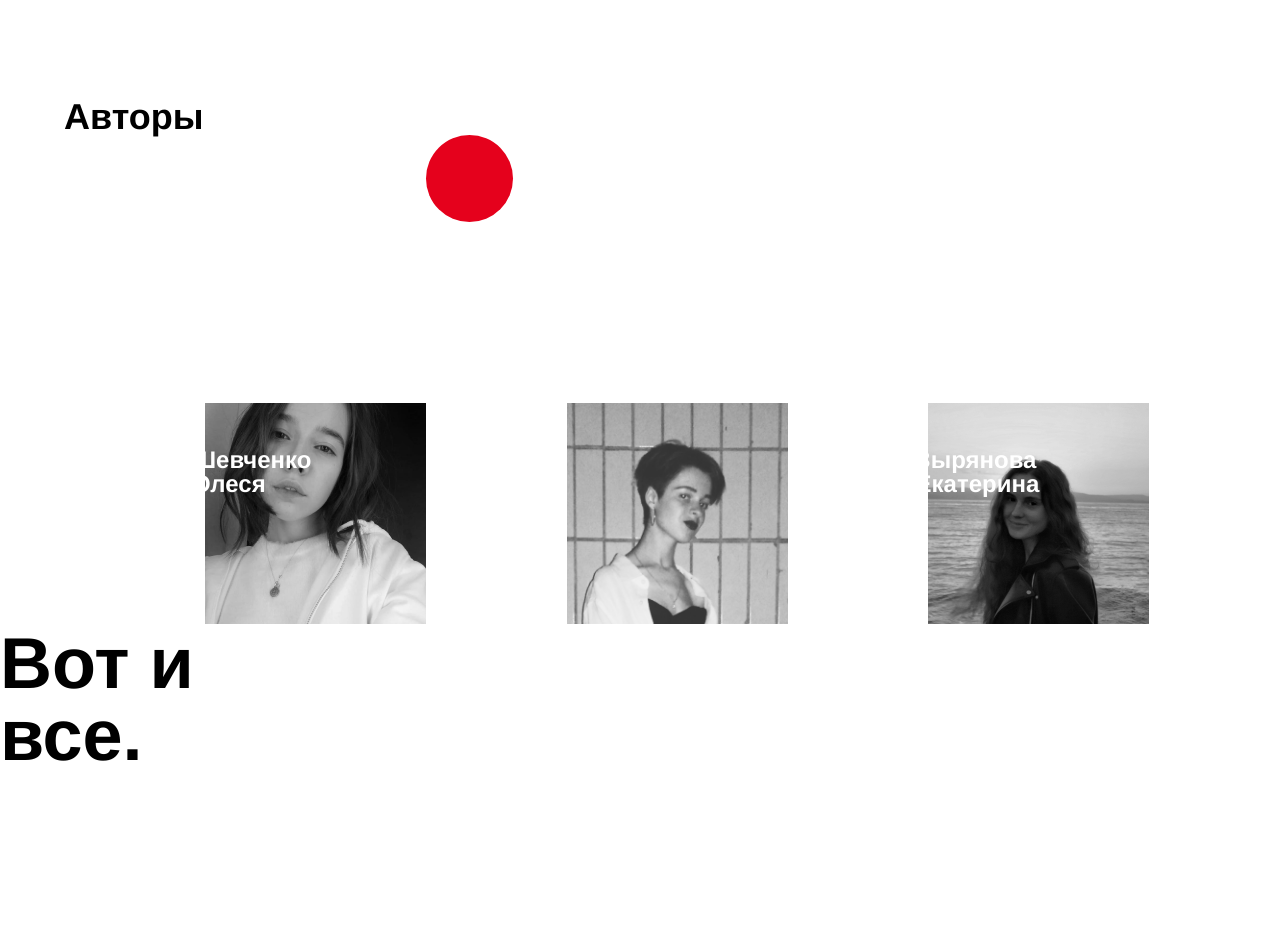
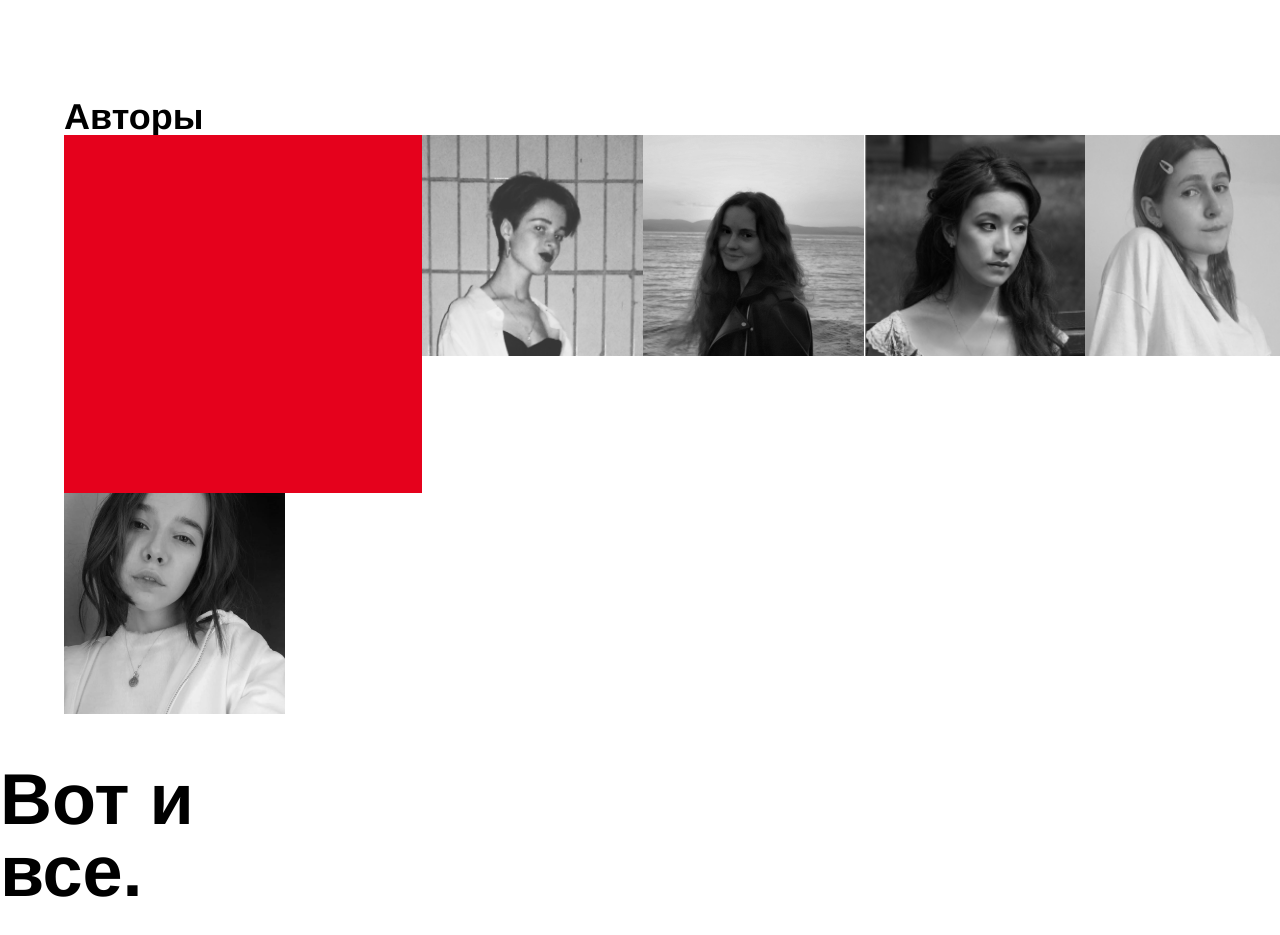
Before and after one commit to chikiriau-Olesya/massimo, a plain HTML site: page index.html in a window 1280 px wide. Shown: the part 2340-3275 px from the top of the page. Drawn offline with Linux system fonts and the light colour scheme; a web font is replaced by a local one.

Commit message:
WIP edit about us section by Olesya

```diff
--- a/index.html
+++ b/index.html
@@ -34,38 +34,38 @@
     </div>
     <div class="aboutus">
         <div class="aboutus__info">
-         <h2>О нас</h2>
-         <p>Привет! Мы студенты Школы Дизайна кафедры дизай и программирование</p>
-         <p>Надеемся, вам понравился наш рассказ о Массимо Виньелли. Этот проект – наше групповое задание</p>
+         <h2 class="aboutus__info__title">О нас</h2>
+         <p class="aboutus__info__p">Привет! Мы студенты Школы Дизайна кафедры дизай и программирование</p>
+         <p class="aboutus__info__p">Надеемся, вам понравился наш рассказ о Массимо Виньелли. Этот проект – наше групповое задание</p>
          <hr>
         </div>
         <div class="aboutus__authors">
-            <h3>Авторы</h3>
+            <h3 class="aboutus__authors__title">Авторы</h3>
             <ul class="aboutus__authors__we">
-              <li class="aboutus__authors__we__block">
-                <div class="aboutus__authors__we__block__shape"></div>
+              <li class="aboutus__authors__we__first">
+                <div class="aboutus__authors__we__first__square"></div>
                 <img src="img/olesya.png" alt="фотография Олеси">
-                <h4 class="aboutus__authors__we__block__name">Шевченко<br> Олеся</h4>
+                <h4 class="aboutus__authors__we__first__name">Шевченко<br>Олеся</h4>
               </li>
-              <li class="aboutus__authors__we__block">
-                <div class="aboutus__authors__we__block__shape"></div>
+              <li class="aboutus__authors__we__second">
+                <div class="aboutus__authors__we__second__curcle"></div>
                 <img src="img/natasha.png" alt="фотография Наташи">
-                <h4 class="aboutus__authors__we__block__name">Шестакова<br>Наталья</h4>
+                <h4 class="aboutus__authors__we__second__name">Шестакова<br>Наталья</h4>
               </li>
-              <li class="aboutus__authors__we__block">
-                <div class="aboutus__authors__we__block__shape"></div>
+              <li class="aboutus__authors__we__thrird">
+                <div class="aboutus__authors__we__third__tr"></div>
                 <img src="img/kate.png" alt="фотография Кати">
-                <h4 class="aboutus__authors__we__block__name">Зырянова<br>Екатерина</h4>
+                <h4 class="aboutus__authors__we__third__name">Зырянова<br>Екатерина</h4>
               </li>
-              <li class="aboutus__authors__we__block">
-                  <div class="aboutus__authors__we__block__shape"></div>
+              <li class="aboutus__authors__we__fourth">
+                  <div class="aboutus__authors__we__fourth__par"></div>
                   <img src="img/natasha1.png" alt="фотография Наташи">
-                  <h4 class="aboutus__authors__we__block__name">Ким<br>Наталья</h4>
+                  <h4 class="aboutus__authors__we__fourth__name">Ким<br>Наталья</h4>
               </li>
-              <li class="aboutus__authors__we__block">
-                    <div class="aboutus__authors__we__block__shape"></div>
+              <li class="aboutus__authors__we__fifth">
+                    <div class="aboutus__authors__we__fifth__cur"></div>
                     <img src="img/karina.png" alt="фотография Карины">
-                    <h4 class="aboutus__authors__we__block__name">Гатауллина<br>Карина</h4>
+                    <h4 class="aboutus__authors__we__fifth__name">Гатауллина<br>Карина</h4>
               </li>
             </ul>
         </div>
--- a/styles/master.css
+++ b/styles/master.css
@@ -94,15 +94,13 @@ h2 {
     margin-left: 5vw;
     overflow-x: hidden;
 }
-.aboutus__info h2 {
-    margin-top: 20vw;
+.aboutus__info__title{
     font-weight: bold;
     font-size: 72px;
     margin-bottom: 11vw;
+    margin-top: 20vw;
 }
-
-.aboutus__info p {
-    font-weight: 200;
+.aboutus__info__p {
     font-size: 14px;
     margin-bottom: 7vw;
 }
@@ -112,7 +110,7 @@ hr {
     height: 3px;
     background-color: black;
 }
-h3 {
+.aboutus__authors__title {
     margin-top: 12vw;
     font-weight: bold;
     font-size: 36px;
@@ -122,43 +120,19 @@ h3 {
     flex-direction: row;
     overflow-x: scroll;
 }
-.aboutus__authors__we__block img {
+.aboutus__authors__we li img {
     width: 221px;
-    margin-left: 11vw;
-    margin-top: 21vw;
+    height: 221px;
 }
-.aboutus__authors__we__block {
-    position: relative;
+.aboutus__authors__we li h4 {
+    font-size: 24px;
+    line-height:  96%;
+    color: #FFFFFF;
 }
-.aboutus__authors__we__block__shape {
-    position: absolute;
-    background-color: #E5011C;
-}
-.aboutus__authors__we__block_:nth-child(1) .aboutus__authors__we__block__shape {
-    width: 87px;
-    height: 87px;
-    margin-top: 10vw;
-    margin-left: 40vw;
-}
-.aboutus__authors__we__block:nth-child(2) .aboutus__authors__we__block__shape {
-    width: 87px;
-    height: 87px;
-    border-radius: 50%;
-}
-.aboutus__authors__we__block__name {
-    position: absolute;
-    font-size: 24px;
-    font-weight: bold;
-    color: white;
-}
-.aboutus__authors__we__block:nth-of-type(even) .aboutus__authors__we__block__name {
-    margin-top: -71vw;
-    margin-left: 10vw;
-}
-
-.aboutus__authors__we__block:nth-of-type(odd) .aboutus__authors__we__block__name {
-    margin-top: -14vw;
-    margin-left: 10vw;
+.aboutus__authors__we__first__square {
+    width: 28vw;
+    height: 28vw;
+    background: #E5011C;
 }
 
 
@@ -182,5 +156,4 @@ h3 {
 }
 .footer__list__item__link:hover {
     text-decoration: underline;
-    font-weight: 700;
 }
```
